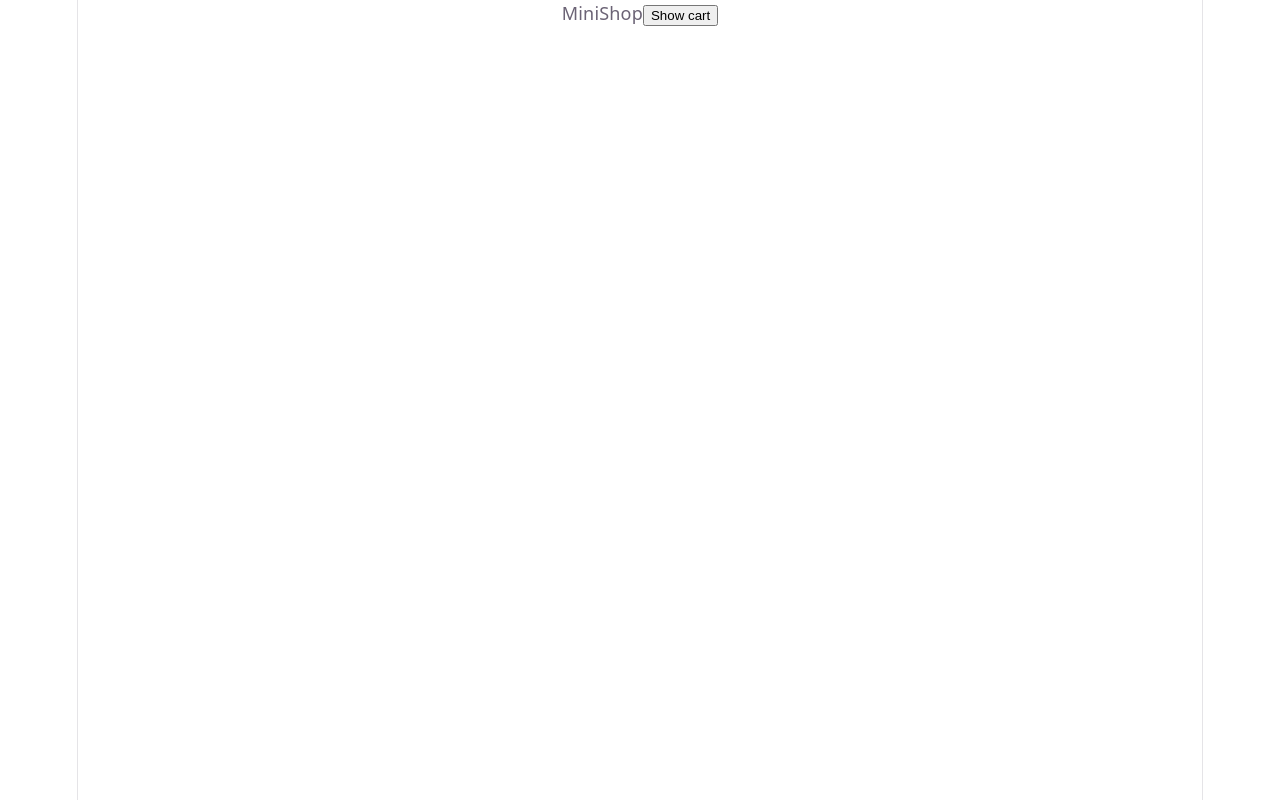
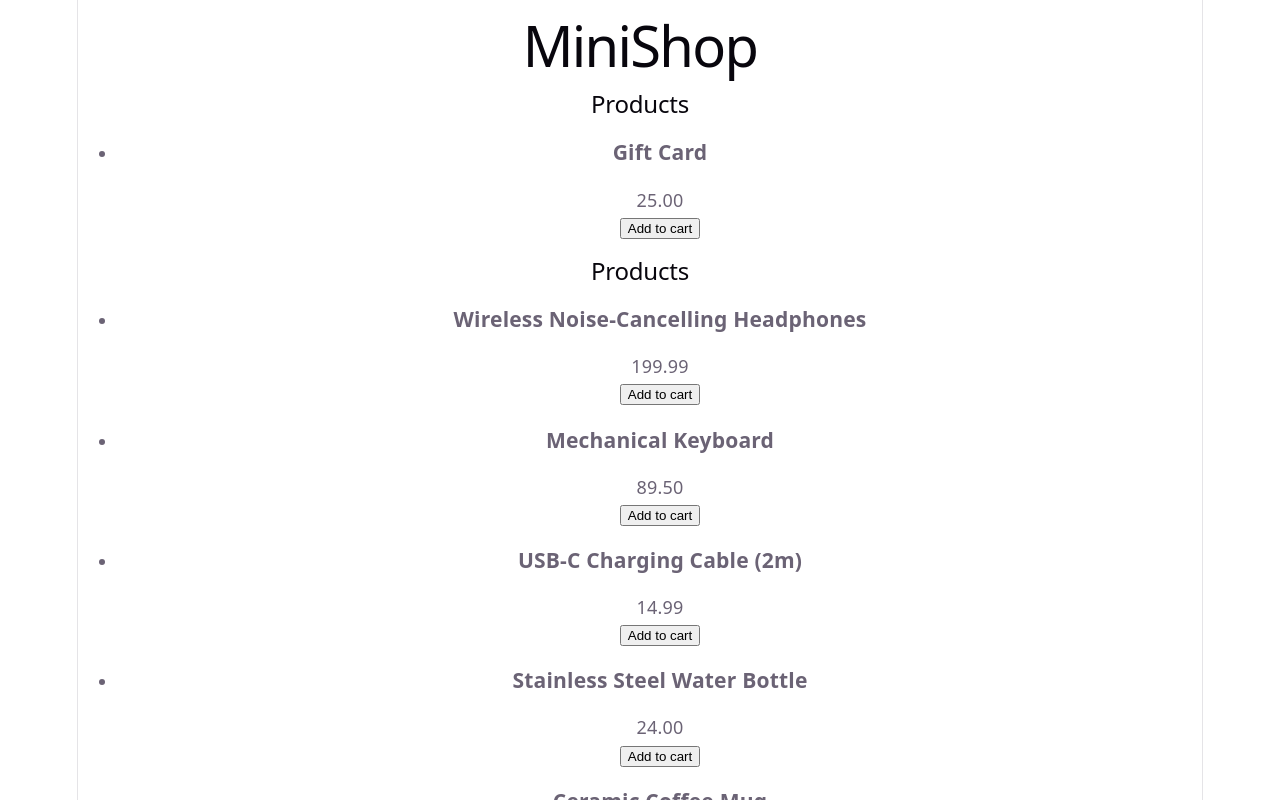
Before and after one commit to MohammadhoseinGoodarzi/minishop, a React (Vite) app in the folder apps/monolith/: page / in a window 1280 px wide. Shown: the top 800 px of the page. Built offline with nearby package versions, Linux system fonts and the light colour scheme.

Commit message:
feat: add product list with container and presentational pattern

```diff
--- a/apps/monolith/src/App.tsx
+++ b/apps/monolith/src/App.tsx
@@ -1,13 +1,28 @@
 import { lazy, Suspense, useState } from "react";
+import type { Product } from "./types/product";
+import { ProductList } from "./components/ProductList";
+import { ProductListContainer } from "./containers/ProductListContainer";
 
 const CartPanel = lazy(() => import("./CartPanel"));
+
+const featuredProducts: Product[] = [
+  { id: "f-1", name: "Gift Card", price: 25, category: "gifts" },
+];
 
 export default function App() {
   const [showCart, setShowCart] = useState(false);
 
   return (
     <main>
-      {import.meta.env.VITE_APP_TITLE}
+      <h1>{import.meta.env.VITE_APP_TITLE}</h1>
+
+      <ProductList
+        products={featuredProducts}
+        onAddToCart={(product) => console.log("featured:", product)}
+      />
+
+      <ProductListContainer />
+
       <button onClick={() => setShowCart(true)}>Show cart</button>
       {showCart && (
         <Suspense fallback={<p>Loading cart...</p>}>
--- /dev/null
+++ b/apps/monolith/src/components/ProductList.tsx
@@ -0,0 +1,29 @@
+import type { Product } from "../types/product";
+
+type ProductListProps = {
+  products: Product[];
+  onAddToCart: (product: Product) => void;
+};
+
+export function ProductList(props: ProductListProps) {
+  const { products, onAddToCart } = props;
+
+  return (
+    <section>
+      <h2>Products</h2>
+      <ul>
+        {products.map((product) => (
+          <li key={product.id}>
+            <div>
+              <h3>{product.name}</h3>
+
+              <p>{product.price.toFixed(2)}</p>
+
+              <button onClick={() => onAddToCart(product)}>Add to cart</button>
+            </div>
+          </li>
+        ))}
+      </ul>
+    </section>
+  );
+}
--- /dev/null
+++ b/apps/monolith/src/containers/ProductListContainer.tsx
@@ -0,0 +1,43 @@
+import { useEffect, useState } from "react";
+import type { Product } from "../types/product";
+import { apiClient } from "../api/apiClient";
+import { ProductList } from "../components/ProductList";
+
+export function ProductListContainer() {
+  const [products, setProducts] = useState<Product[]>([]);
+  const [isLoading, setIsLoading] = useState(true);
+  const [error, setError] = useState<string | null>(null);
+
+  useEffect(() => {
+    let ignore = false;
+
+    apiClient
+      .getProducts()
+      .then((data) => {
+        if (!ignore) setProducts(data);
+      })
+      .catch(() => {
+        if (!ignore) setError("Failed to load products");
+      })
+      .finally(() => {
+        if (!ignore) setIsLoading(false);
+      });
+
+    return () => {
+      ignore = true;
+    };
+  }, []);
+
+  if (isLoading) {
+    return <p>Loading products...</p>;
+  }
+  if (error) {
+    return <p>{error}</p>;
+  }
+  return (
+    <ProductList
+      products={products}
+      onAddToCart={(product) => console.log("add to cart:", product)}
+    />
+  );
+}
```
